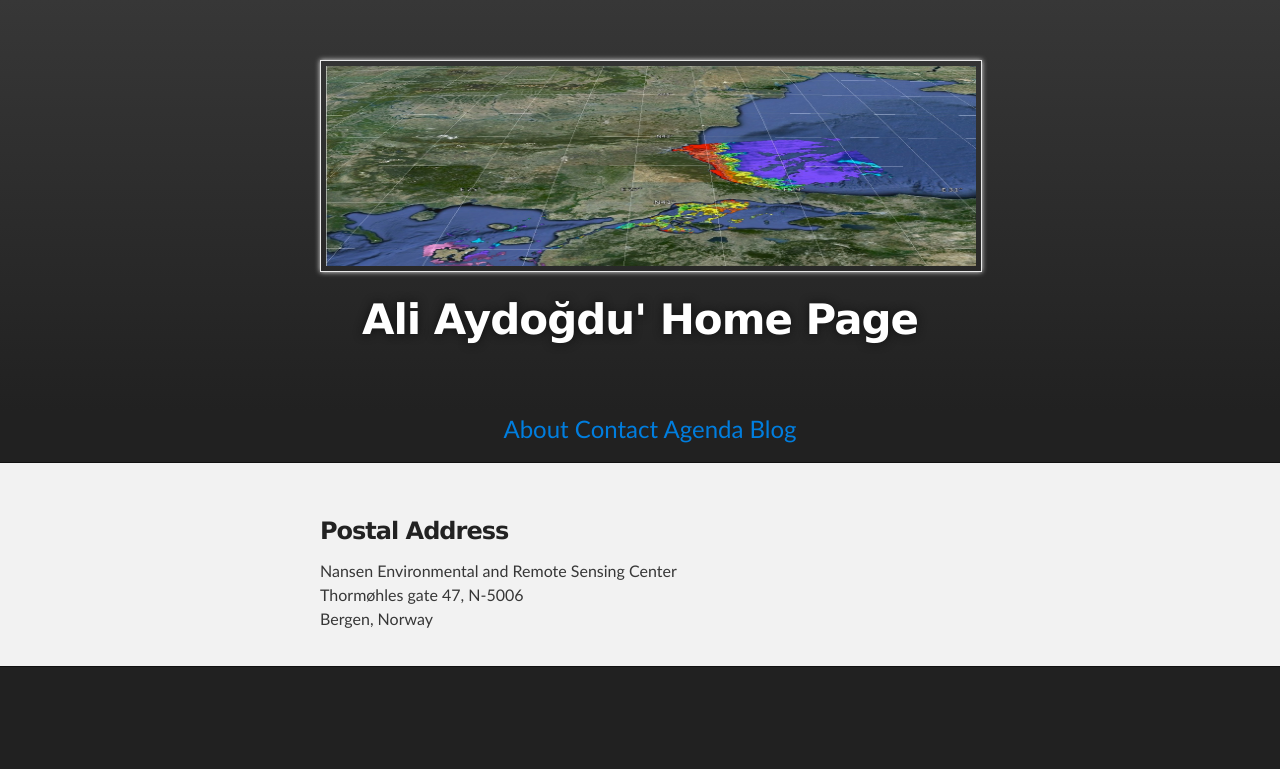
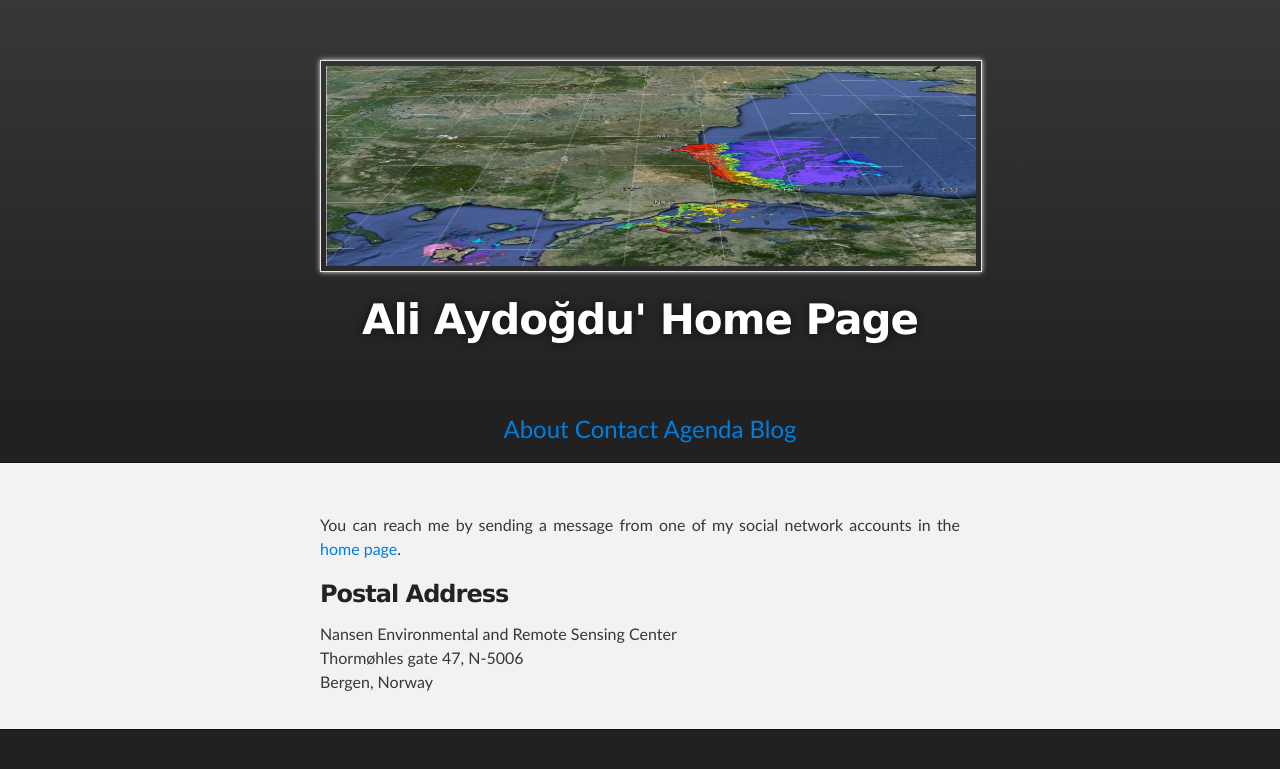
Before and after one commit to aydogduali/aydogduali.github.io, a Jekyll site: the page built from contact/index.md, in a window 1280 px wide. Shown: the top 769 px of the page. Built offline with Jekyll 4.4.1, drawn with Linux system fonts in a browser that asks for light colours; the repository's description, which GitHub fills in, is left out; our own code applies the rules of GitHub Pages for plain Markdown files.

Commit message:
contact page updated

```diff
--- a/contact/index.md
+++ b/contact/index.md
@@ -1,17 +1,11 @@
 ---
 layout: default
 ---
+
+You can reach me by sending a message from one of my social network accounts in the [home page](http://aydogduali.github.io).
 
 ### Postal Address
 
 Nansen Environmental and Remote Sensing Center \\
 Thormøhles gate 47, N-5006 \\
 Bergen, Norway
-
-<!---
-**Tel**:  \\
-Fondazione Centro Euro-Mediterraneo sui Cambiamenti Climatici
-Via M. Francheschini 31, 40128
-Bologna, Italy
-[comment]: # (**Email**: ali.aydogdu \< @ \> cmcc.it)
--->
```
